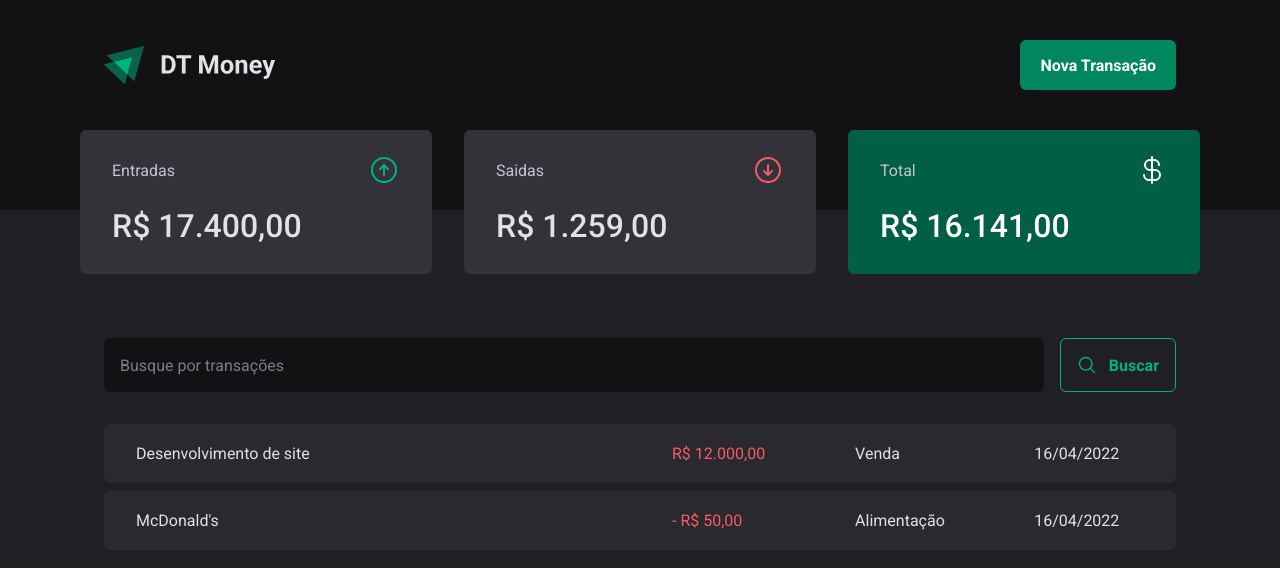
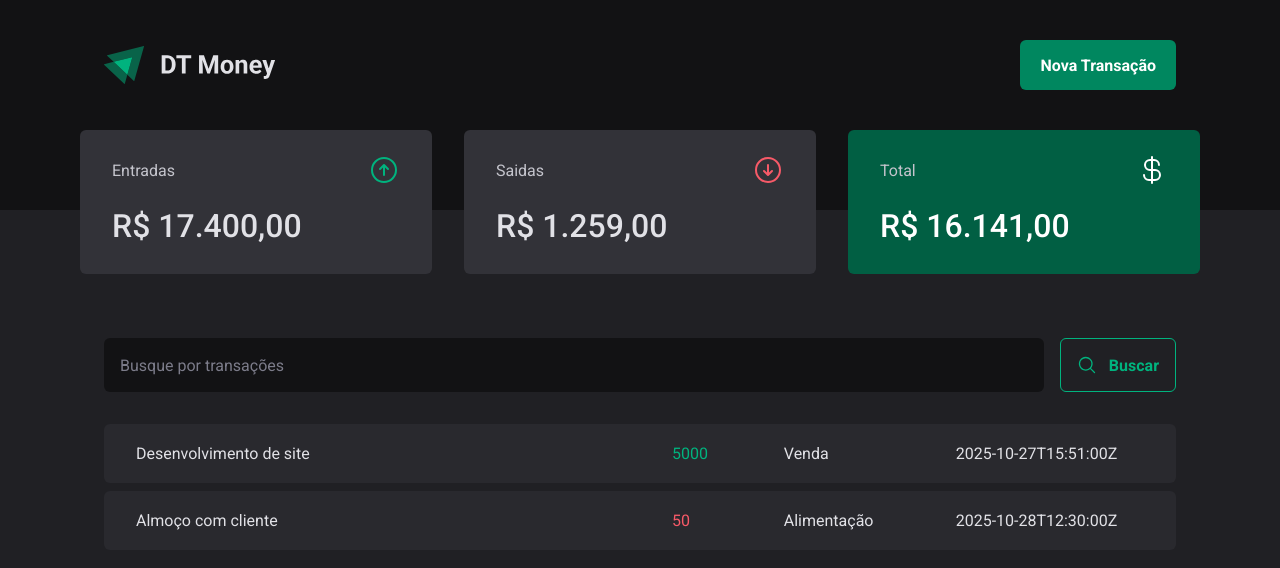
Before and after one commit to Robson16/dt-money, a React (Vite) app: page / in a window 1280 px wide. Shown: the top 568 px of the page. Built offline with nearby package versions, Linux system fonts and the light colour scheme; data requests are answered from the project's data file.

Commit message:
Conexão com a API - Realizando requisição HTTP

```diff
--- a/src/pages/Transactions/index.tsx
+++ b/src/pages/Transactions/index.tsx
@@ -1,3 +1,4 @@
+import { useEffect, useState } from 'react'
 import { Header } from '../../components/Header'
 import { Summary } from '../../components/Summary'
 import { SearchForm } from './components/SearchForm'
@@ -7,7 +8,29 @@
   TransactionsTable,
 } from './styles'
 
+interface Transaction {
+  id: number
+  description: string
+  type: 'income' | 'outcome'
+  category: string
+  amount: number
+  createdAt: string
+}
+
 export function Transactions() {
+  const [transactions, setTransactions] = useState<Transaction[]>([])
+
+  async function loadTransactions() {
+    const response = await fetch('http://localhost:3333/transactions')
+    const data = await response.json()
+
+    setTransactions(data)
+  }
+
+  useEffect(() => {
+    loadTransactions()
+  }, [])
+
   return (
     <>
       <Header />
@@ -17,22 +40,18 @@
         <SearchForm />
         <TransactionsTable>
           <tbody>
-            <tr>
-              <td width="50%">Desenvolvimento de site</td>
-              <td>
-                <PriceHighlight variant="income">R$ 12.000,00</PriceHighlight>
-              </td>
-              <td>Venda</td>
-              <td>16/04/2022</td>
-            </tr>
-            <tr>
-              <td width="50%">McDonald's</td>
-              <td>
-                <PriceHighlight variant="outcome">- R$ 50,00</PriceHighlight>
-              </td>
-              <td>Alimentação</td>
-              <td>16/04/2022</td>
-            </tr>
+            {transactions.map((transaction) => (
+              <tr key={transaction.id}>
+                <td width="50%">{transaction.description}</td>
+                <td>
+                  <PriceHighlight $variant={transaction.type}>
+                    {transaction.amount}
+                  </PriceHighlight>
+                </td>
+                <td>{transaction.category}</td>
+                <td>{transaction.createdAt}</td>
+              </tr>
+            ))}
           </tbody>
         </TransactionsTable>
       </TransactionsContainer>
```
